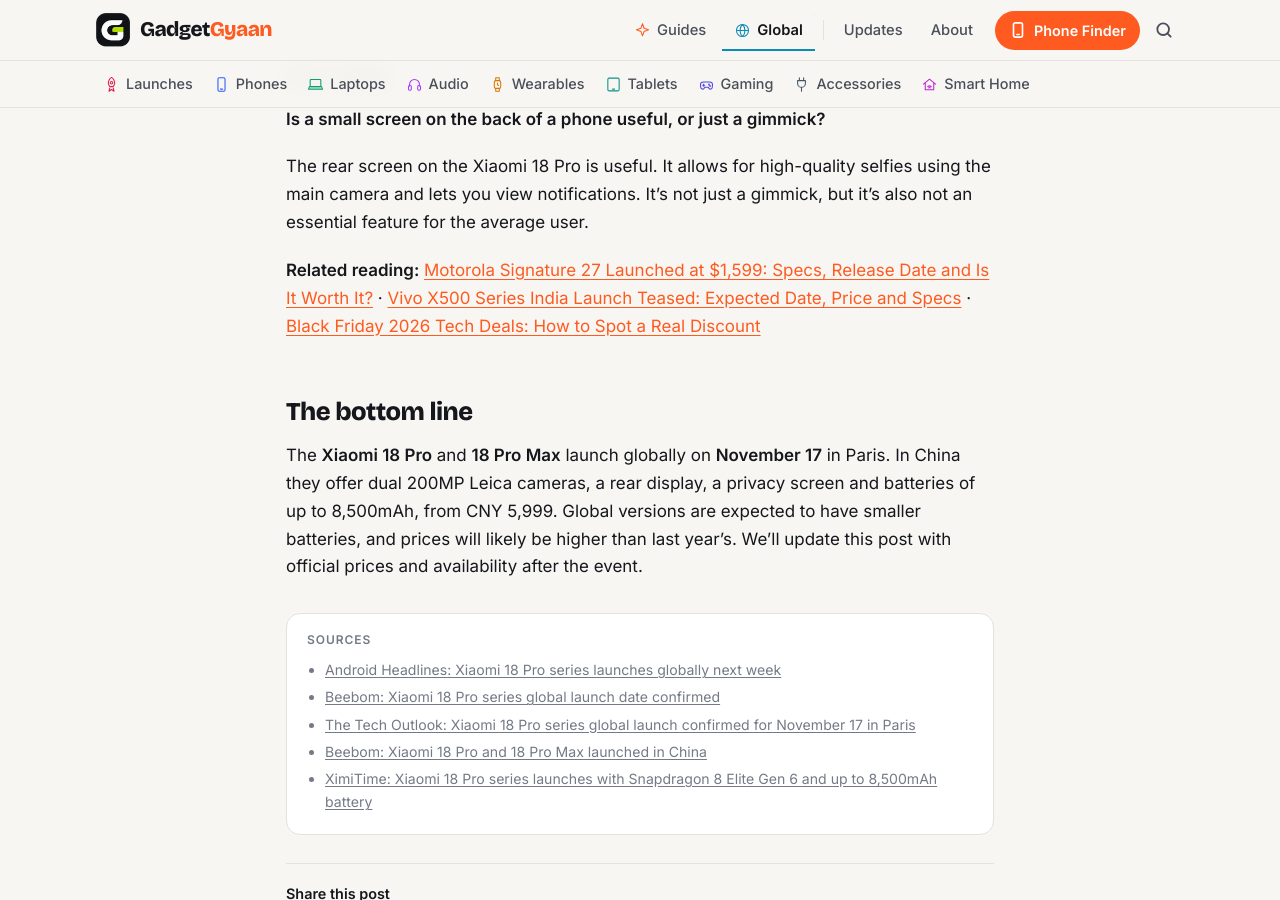
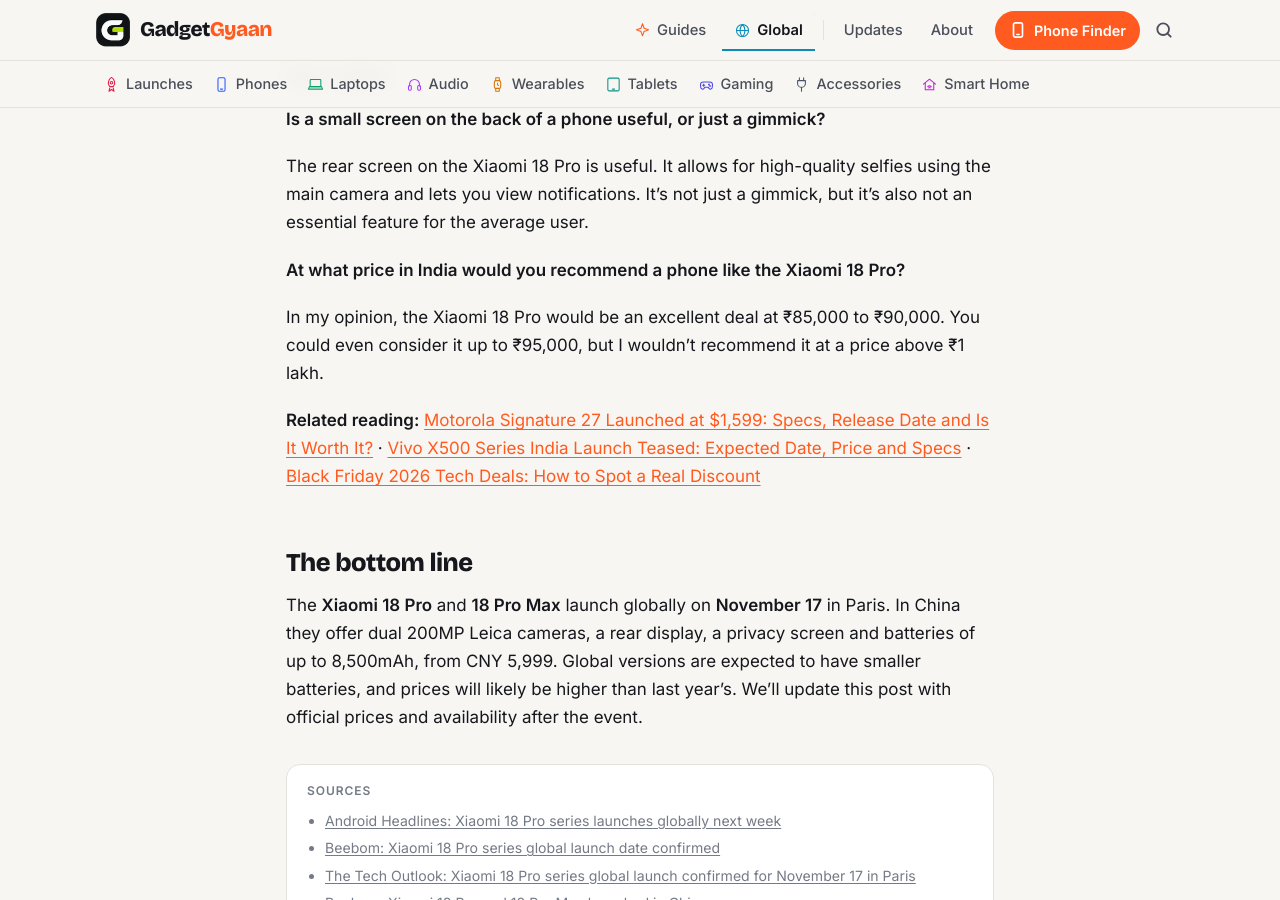
Before and after one commit to kiteksood167/kiteksood167.github.io, a Jekyll site: the page built from _posts/2026-11-10-xiaomi-18-pro-max-global-launch-november-17-expected-price-specs.md, in a window 1280 px wide and 900 px high, scrolled down 4491 px. Built offline with Jekyll 4.4.1, drawn with Linux system fonts in a browser that asks for light colours; comment, search, counter and statistics services are not loaded.

Commit message:
Xiaomi 18 Pro post: owner's second answer
Co-Authored-By: Claude Opus 5.5 <noreply@anthropic.com>
Claude-Session: https://claude.ai/code/session_019q2TsaYyUfQwBS5iqKAhGu

```diff
--- a/_posts/2026-11-10-xiaomi-18-pro-max-global-launch-november-17-expected-price-specs.md
+++ b/_posts/2026-11-10-xiaomi-18-pro-max-global-launch-november-17-expected-price-specs.md
@@ -97,6 +97,10 @@ Xiaomi has teased the **Xiaomi 18 Pro** for India, but it isn't clear whether In
 
 The rear screen on the Xiaomi 18 Pro is useful. It allows for high-quality selfies using the main camera and lets you view notifications. It's not just a gimmick, but it's also not an essential feature for the average user.
 
+**At what price in India would you recommend a phone like the Xiaomi 18 Pro?**
+
+In my opinion, the Xiaomi 18 Pro would be an excellent deal at ₹85,000 to ₹90,000. You could even consider it up to ₹95,000, but I wouldn't recommend it at a price above ₹1 lakh.
+
 **Related reading:** [Motorola Signature 27 Launched at $1,599: Specs, Release Date and Is It Worth It?](/motorola-signature-27-launch-us-price-specs/) · [Vivo X500 Series India Launch Teased: Expected Date, Price and Specs](/vivo-x500-series-india-launch-confirmed-expected-price-specs/) · [Black Friday 2026 Tech Deals: How to Spot a Real Discount](/black-friday-2026-tech-deals-how-to-spot-real-discount/)
 
 ## The bottom line
```
